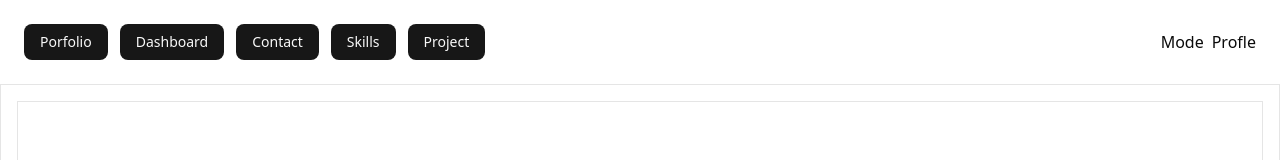
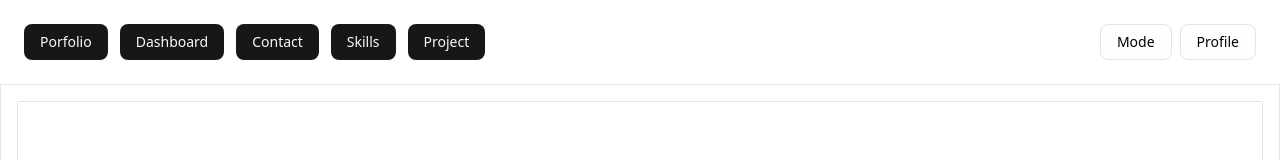
Before and after one commit to kentchristian/web-portfolio, a React app: page /dashboard in a window 1280 px wide. Shown: the top 160 px of the page. Built offline with nearby package versions, Linux system fonts and the light colour scheme; the HTML template or start-up script is replaced by a standard one.

Commit message:
feat: add darkmode | lightmode toggle functionality

```diff
--- a/package.json
+++ b/package.json
@@ -30,7 +30,8 @@
     "react-router": "^7.12.0",
     "react-router-dom": "^7.12.0",
     "tailwind-merge": "^3.4.0",
-    "tw-animate-css": "^1.4.0"
+    "tw-animate-css": "^1.4.0",
+    "zustand": "^5.0.10"
   },
   "devDependencies": {
     "@biomejs/biome": "2.3.11",
--- a/src/index.tsx
+++ b/src/index.tsx
@@ -2,7 +2,7 @@ import { StrictMode } from 'react';
 import ReactDOM from 'react-dom/client';
 import { BrowserRouter } from 'react-router-dom';
 import Providers from './providers/Providers';
-import App from './routes/route-config';
+import MainApp from './routes/main-app';
 
 const root = document.getElementById('root');
 
@@ -12,7 +12,7 @@ ReactDOM.createRoot(root).render(
   <StrictMode>
     <BrowserRouter>
       <Providers>
-        <App />
+        <MainApp />
       </Providers>
     </BrowserRouter>
   </StrictMode>,
--- a/src/layout.css
+++ b/src/layout.css
@@ -38,6 +38,14 @@
   --sidebar-accent-foreground: oklch(0.205 0 0);
   --sidebar-border: oklch(0.922 0 0);
   --sidebar-ring: oklch(0.708 0 0);
+
+
+  /* TODO: Fix Later its not syncing */
+  --button-bg: var(--card); /* light mode background */
+  --button-text: var(--background); /* light mode text */
+  --button-hover-bg: oklch(0.95 0 0); /* or any slightly darker variant */
+
+
 }
 
 .dark {
@@ -73,7 +81,13 @@
   --sidebar-accent-foreground: oklch(0.985 0 0);
   --sidebar-border: oklch(0.269 0 0);
   --sidebar-ring: oklch(0.439 0 0);
+
+
+  --button-bg: var(--card); /* dark mode background */
+  --button-text: var(--card-foreground);
+  --button-hover-bg: oklch(0.2 0 0); /* slightly lighter than card */
 }
+
 
 @theme inline {
   --color-background: var(--background);
--- a/src/layout.tsx
+++ b/src/layout.tsx
@@ -3,8 +3,23 @@ import './layout.css';
 
 import { Button } from '../shadcn/components/ui/button';
 import PageContainer from './components/common/PageContainer';
+import { useEffect, useState } from 'react';
+import { cn } from './lib/utils';
+import { getInitialTheme } from './utils/getInitialTheme';
+import { property } from './utils/tailwind-combined-properties';
+
 
 export default function MainLayout() {
+
+
+  const [theme, setTheme] = useState<"light" | "dark">(getInitialTheme);
+
+  useEffect(() => {
+    const root = document.documentElement;
+    root.classList.toggle("dark", theme === "dark");
+    localStorage.setItem("theme", theme);
+  }, [theme]);
+
 
   type navListType = {
     path: string;
@@ -19,12 +34,32 @@ export default function MainLayout() {
 
   ];
 
-  const actionButtons = ['Mode', 'Profle'];
+
+  type actionButtonType = {
+    title: string;
+    fn: () => void;
+    functionCondition?: boolean;
+  }
+  const actionButton: actionButtonType[] = [
+    {
+      title: 'Mode',
+      fn: () => setTheme(theme === "dark" ? "light" : "dark"),
+      functionCondition: theme === "dark",
+    },
+    {
+      title: 'Profile', fn: () => {
+        console.log("ACTION: ")
+      }
+    }
+  ];
 
   const navigate = useNavigate();
   const handleNav = (path: string) => {
-    navigate(`/${path}`)
+    navigate(`${path}`)
   }
+
+
+
 
   return (
     <>
@@ -40,8 +75,19 @@ export default function MainLayout() {
         </div>
 
         <div className="flex-1 flex flex-row gap-2 justify-end">
-          {actionButtons.map((button: string) => (
-            <button>{button}</button>
+          {actionButton.map((actions: actionButtonType) => (
+            <Button
+              className={cn(
+                actions.functionCondition && actions.title === "Mode" ?
+                // TODO: #Transfer this color preset at global.css
+                property.buttonDarkTheme : property.buttonLigthTheme,
+                property.buttonCursorHover,
+
+              )}
+              onClick={() => {
+                actions.fn() // invoke the function defined
+              }}>{actions.title}
+            </Button>
           ))}
         </div>
       </nav>
--- /dev/null
+++ b/src/routes/main-app.tsx
@@ -0,0 +1,23 @@
+import { useEffect } from 'react'
+import RoutesConfig from './route-config';
+
+const MainApp = () => {
+  useEffect(() => {
+    const selectedTheme = localStorage.getItem("dark");
+
+    if(selectedTheme){
+      document.body.classList.add(selectedTheme);
+    }else if (window.matchMedia("(prefers-color-scheme: dark)").matches){
+      document.body.classList.add("dark");
+    }else{
+      document.body.classList.add("light");
+    }
+  }, [])
+
+
+  return (
+    <RoutesConfig />
+  )
+}
+
+export default MainApp
--- /dev/null
+++ b/src/utils/getInitialTheme.tsx
@@ -0,0 +1,9 @@
+
+export const getInitialTheme = (): "light" | "dark" => {
+  if (typeof window === "undefined") return "light";
+
+  const stored = localStorage.getItem("theme") as "light" | "dark";
+  if (stored) return stored;
+
+  return window.matchMedia("(prefers-color-scheme: dark)").matches ? "dark" : "light";
+};
--- /dev/null
+++ b/src/utils/tailwind-combined-properties.ts
@@ -0,0 +1,8 @@
+
+
+export const property = {
+  buttonCursorHover: 'hover:cursor-pointer border',
+  buttonDarkTheme: "bg-[#242424] text-white hover:bg-[#2e2e2e]",
+  buttonLigthTheme: "bg-[#fefefe] hover:bg-[#e5e5e5] text-black"
+
+}
--- /dev/null
+++ b/tailwindcss.config.ts
@@ -0,0 +1,13 @@
+import type { Config } from "tailwindcss";
+
+const config: Config = {
+  content: [
+    "./src/**/*.{js,ts,jsx,tsx}", // Scan all files in src for Tailwind classes
+  ],
+  theme: {
+    extend: {}, // Place to add custom colors, spacing, fonts, etc.
+  },
+  plugins: [], // Add Tailwind plugins here
+};
+
+export default config;
```
Also changed, not shown: src/routes/route-config.tsx (+4 -3 lines), 1 other file (tests, documents, lock files or other folders).
